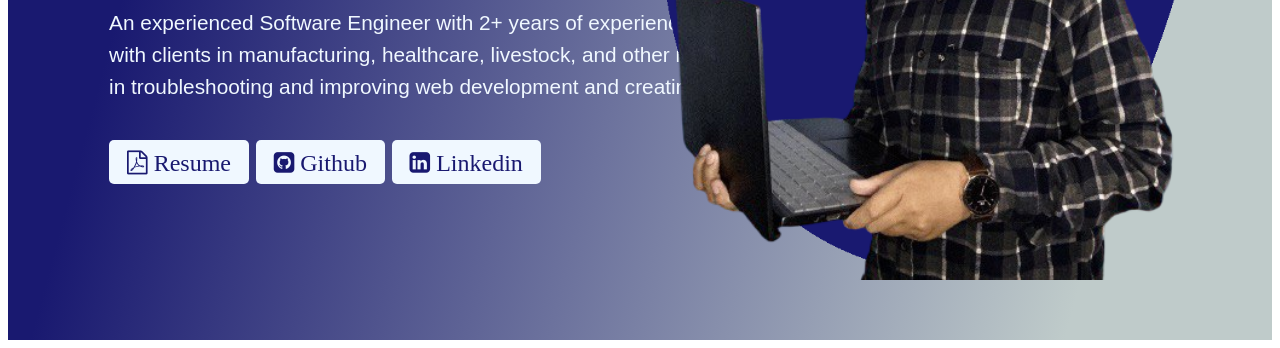
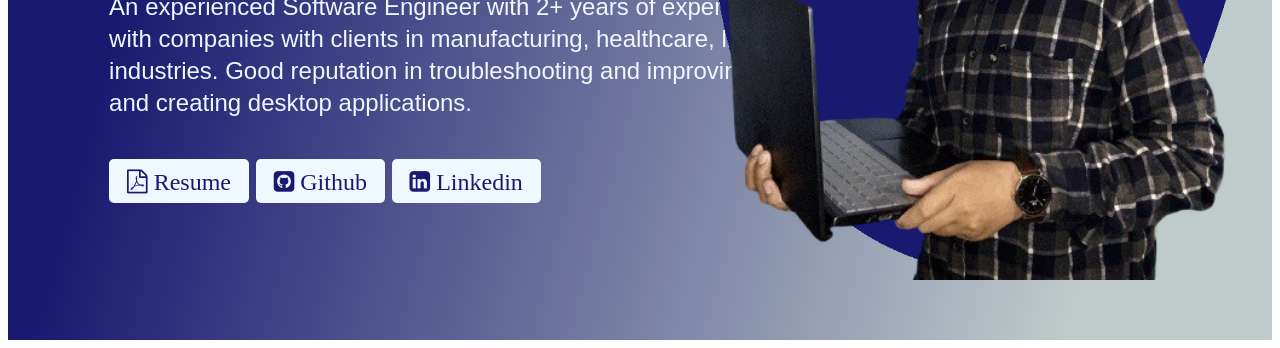
Before and after one commit to rosaarimbi/rosaarimbi.github.io, a plain HTML site: page index.html in a window 1280 px wide. Shown: the part 468-816 px from the top of the page. Drawn offline with Linux system fonts and the light colour scheme.

Commit message:
paragraf font size

```diff
--- a/index.html
+++ b/index.html
@@ -15,9 +15,9 @@
 		<div class="info">
 			<h1>Hello I'm</h1>
 			<span>Rosa Arimbi</span></span>
-			<p>An experienced Software Engineer with 2+ years of experience working with companies <br>
-				with clients in manufacturing, healthcare, livestock, and other industries.
-				Good reputation <br>in troubleshooting and improving web development and creating desktop applications.</p>
+			<p>An experienced Software Engineer with 2+ years of experience working <br>
+				with companies with clients in manufacturing, healthcare, livestock, and other <br> industries.
+				Good reputation in troubleshooting and improving web development <br> and creating desktop applications.</p>
 			<div class="icon">
 				<a href="../assets/file/resume_rosaarimbi2023.pdf" target="_blank" class="fa fa-file-pdf-o"> Resume</a>
 				<a href="https://github.com/rosaarimbi/" target="_blank" class="fa fa-github-square"> Github</a>
--- a/style.css
+++ b/style.css
@@ -74,7 +74,7 @@ span {
   font-family: sans-serif;
   color: aliceblue;
   line-height: 32px;
-  font-size: 1.3rem;
+  font-size: 1.5rem;
 }
 .icon {
   /* background: aliceblue; */
@@ -98,9 +98,9 @@ span {
   display: flex;
   justify-content: flex-start;
   flex-direction: column;
-  width: 50%;
+  width: 45%;
   height: 85%;
-  right: 25px;
+  right: 5px;
   position: absolute;
 }
 .img-box img {
```
